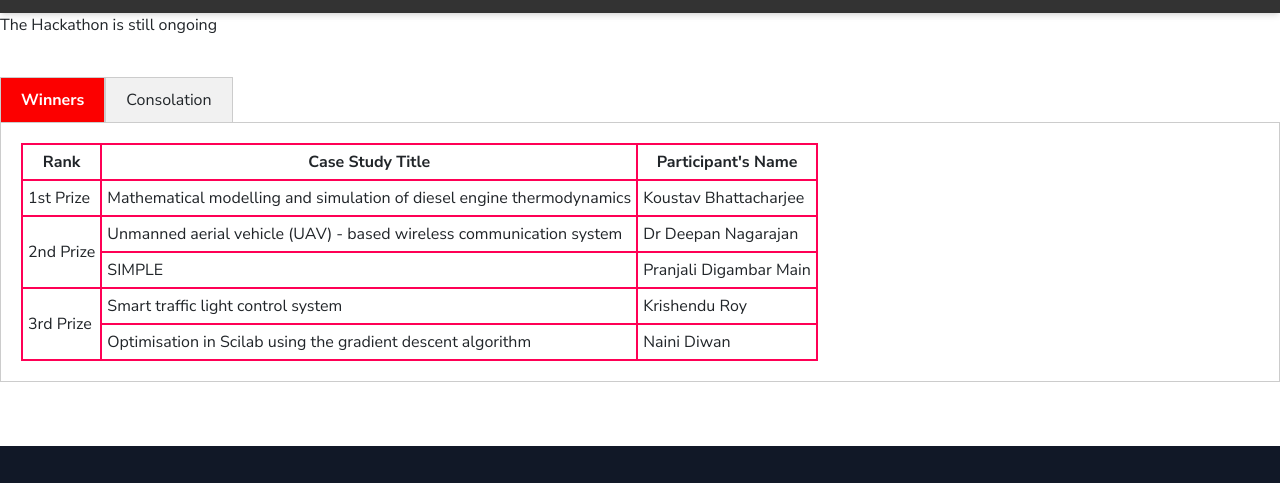
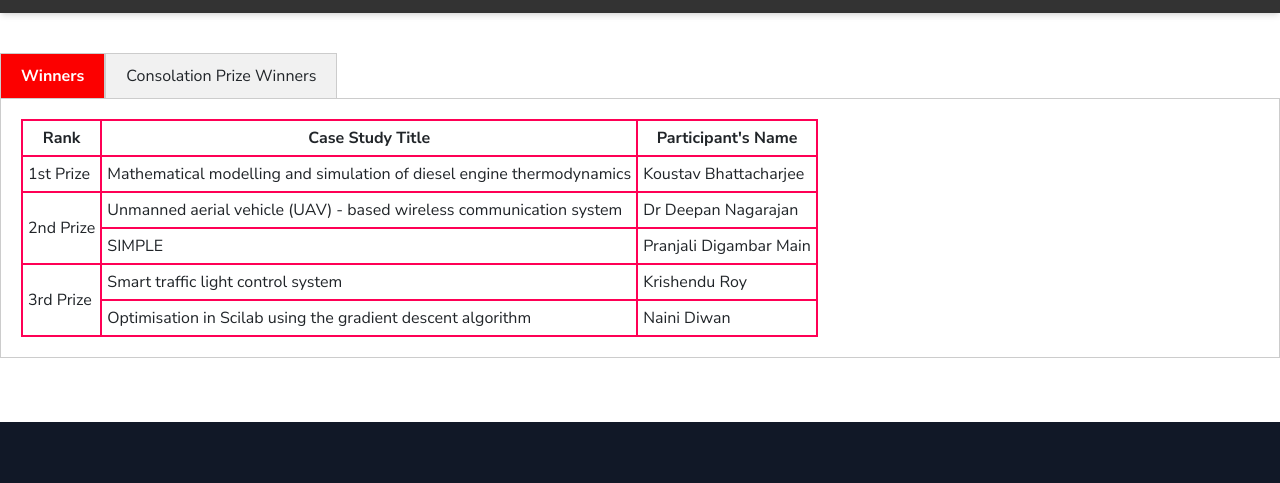
Before and after one commit to FOSSEE/scilab_case_study_hackathon, an Astro site: page /results in a window 1280 px wide. Shown: the part 43-526 px from the top of the page. Built offline with nearby package versions, Linux system fonts and the light colour scheme; Astro itself is replaced by a stand-in of ours.

Commit message:
Update results.astro

```diff
--- a/src/pages/results.astro
+++ b/src/pages/results.astro
@@ -5,10 +5,10 @@ import Layout from '../layouts/Layout.astro';
 <Layout title="Scilab Case Study Hackathon" >
 
 
-<h1>The Hackathon is still ongoing</h1>
+<!--<h1>The Hackathon is still ongoing</h1>-->
 <div class="tabs mt-10">
   <div class="tab active" data-tab="0">Winners</div>
-  <div class="tab" data-tab="1">Consolation</div>
+  <div class="tab" data-tab="1">Consolation Prize Winners</div>
 
 </div>
 <div class="tab-content mb-16">
```
